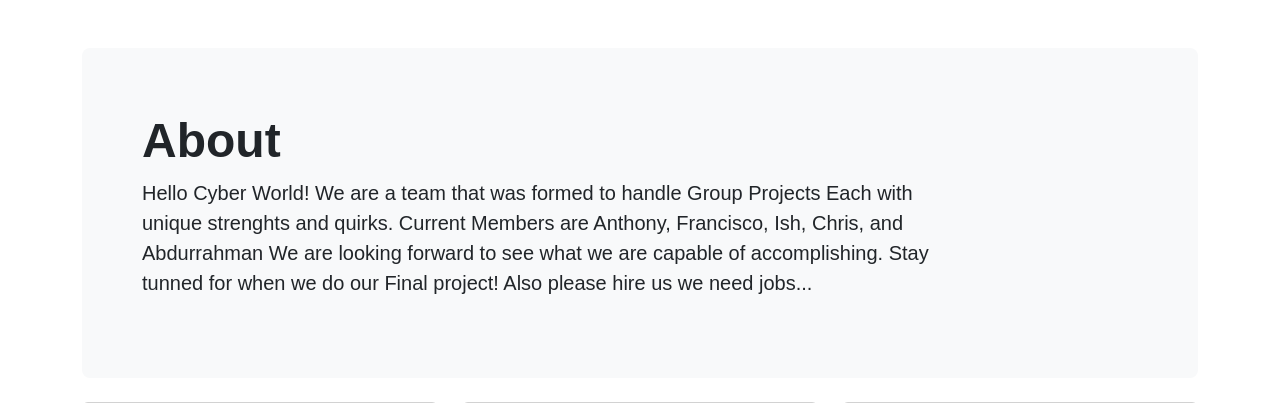
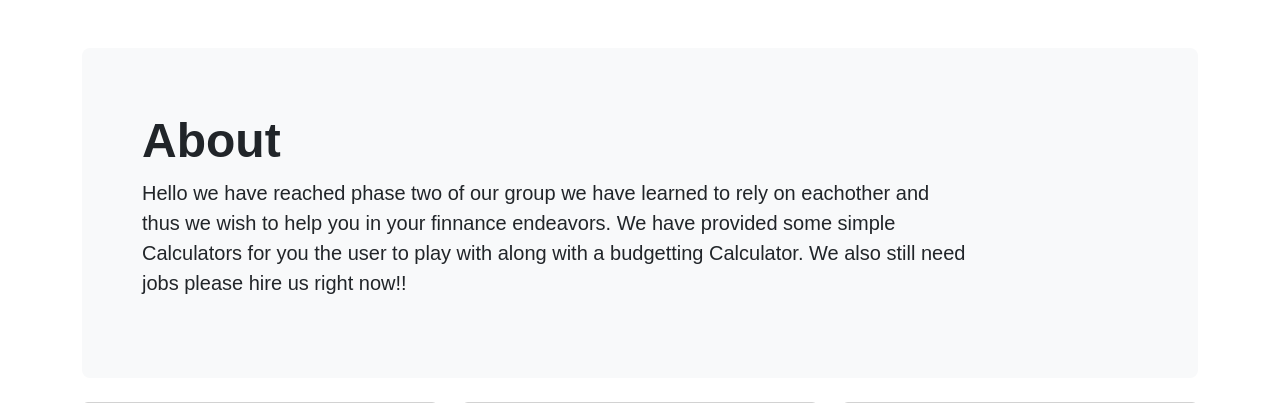
Before and after one commit to DePaul-Spring-2025-CSC-394-903/final-project-poc-team-5, a Django app: page /about/ in a window 1280 px wide. Shown: the part 72-475 px from the top of the page. Run offline with Django 4.2, Linux system fonts and the light colour scheme.

Commit message:
some changes

```diff
--- a/main/templates/main/About.html
+++ b/main/templates/main/About.html
@@ -7,8 +7,8 @@
         <div class="container-fluid py-3">
             <h1 class="display-5 fw-bold">About</h1>
             <p class="col-md-10 fs-5">
-                Hello Cyber World! We are a team that was formed to handle Group Projects Each with unique strenghts and quirks. Current Members are Anthony, Francisco, Ish, Chris, and Abdurrahman
-                We are looking forward to see what we are capable of accomplishing. Stay tunned for when we do our Final project! Also please hire us we need jobs...
+                Hello we have reached phase two of our group we have learned to rely on eachother and thus we wish to help you in your finnance endeavors. We have provided some simple
+                Calculators for you the user to play with along with a budgetting Calculator. We also still need jobs please hire us right now!!
             </p>
         </div>
     </div>
--- a/main/templates/main/landing.html
+++ b/main/templates/main/landing.html
@@ -1,9 +1,9 @@
 {% extends "main/base.html" %}
 {% block content %}
 <div class="logo">
-    <img src="https://applywave.com/wp-content/uploads/2023/03/depaul-logo.png" alt="App Logo">
+    <img src="https://assets.bwbx.io/images/users/iqjWHBFdfxIU/iB14rkXrk760/v0/-1x-1.webp" alt="App Logo">
 </div>
 <div class="responsive">
-    <h1>Welcome to {{ APPNAME|default:"Elite 5" }}</h1>
+    <h1>Welcome to Luxury by {{ APPNAME|default:"Elite 5" }}</h1>
 </div>
 {% endblock %}
```
